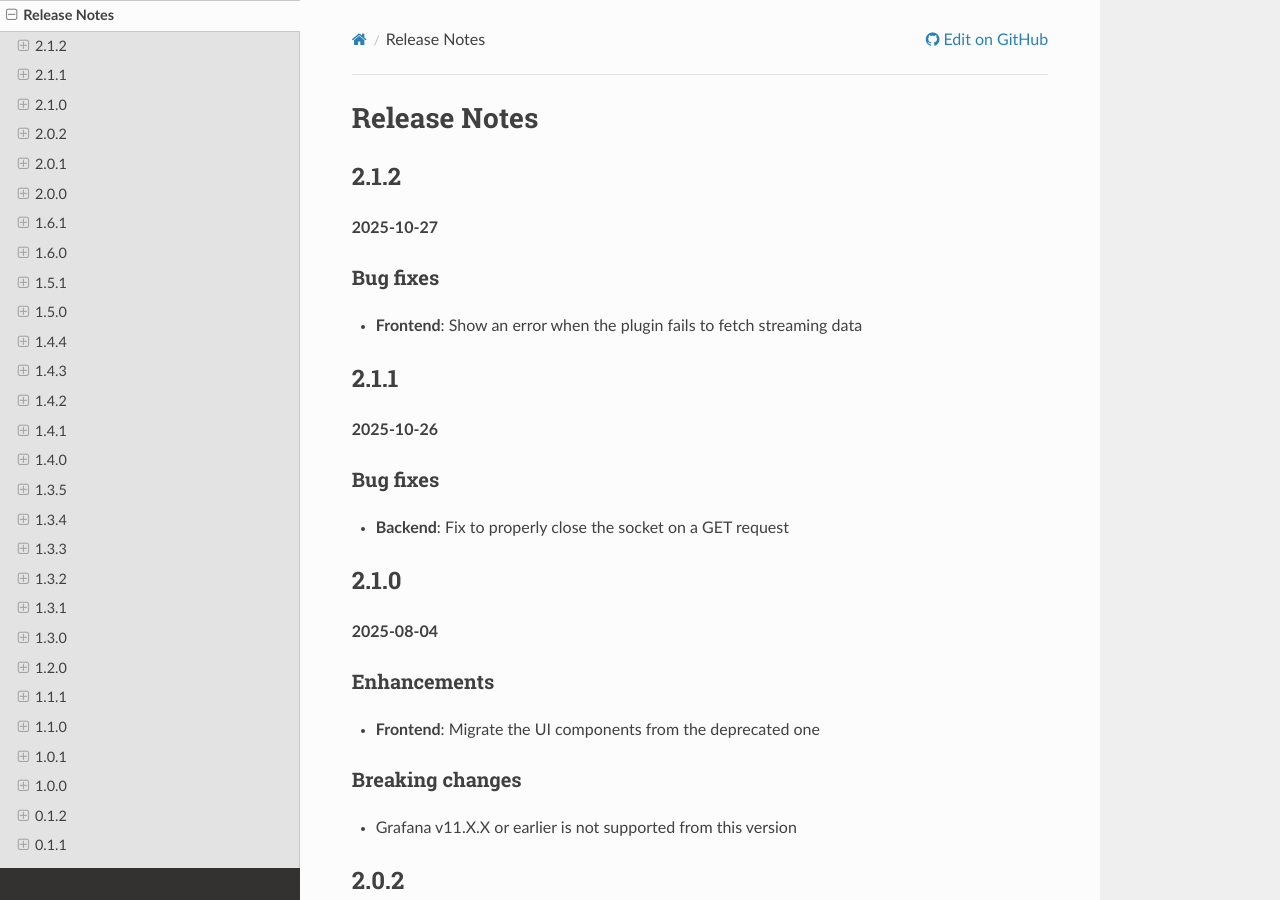
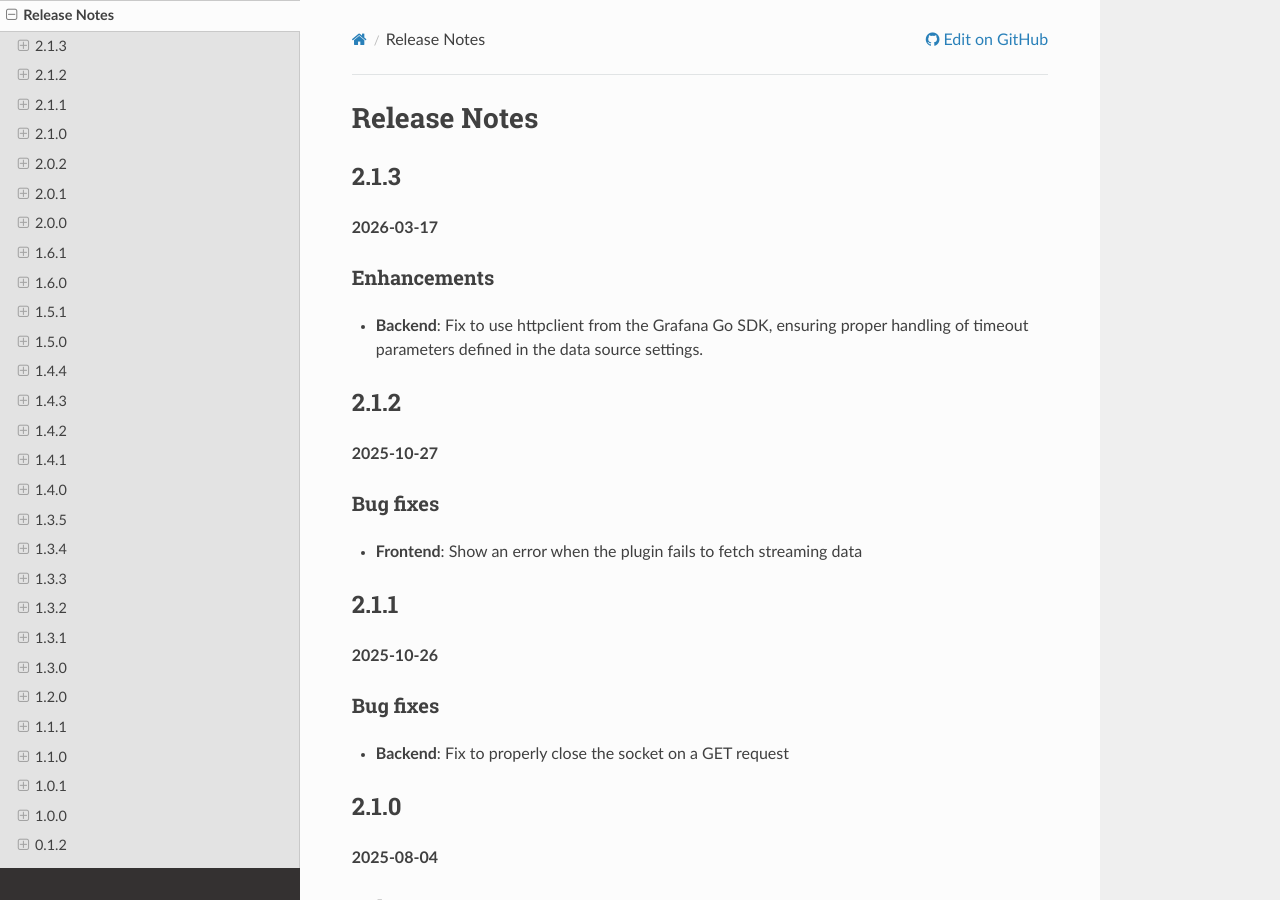
Before and after one commit to sasaki77/archiverappliance-datasource, a Sphinx documentation site: the page built from docs/releases.md, in a window 1280 px wide and 900 px high. Built offline with Sphinx 7.4.7 and the Read the Docs theme 3.1.0, drawn with Linux system fonts in a browser that asks for light colours.

Commit message:
DOC: update functions and releases

```diff
--- a/docs/releases.md
+++ b/docs/releases.md
@@ -1,4 +1,13 @@
 # Release Notes
+## 2.1.3
+
+**2026-03-17**
+
+### Enhancements
+
+- **Backend**: Fix to use httpclient from the Grafana Go SDK, ensuring proper handling of timeout parameters defined in the data source settings.
+
+
 ## 2.1.2
 
 **2025-10-27**
```
Also changed, not shown: docs/functions.md (+1 -1 lines).
